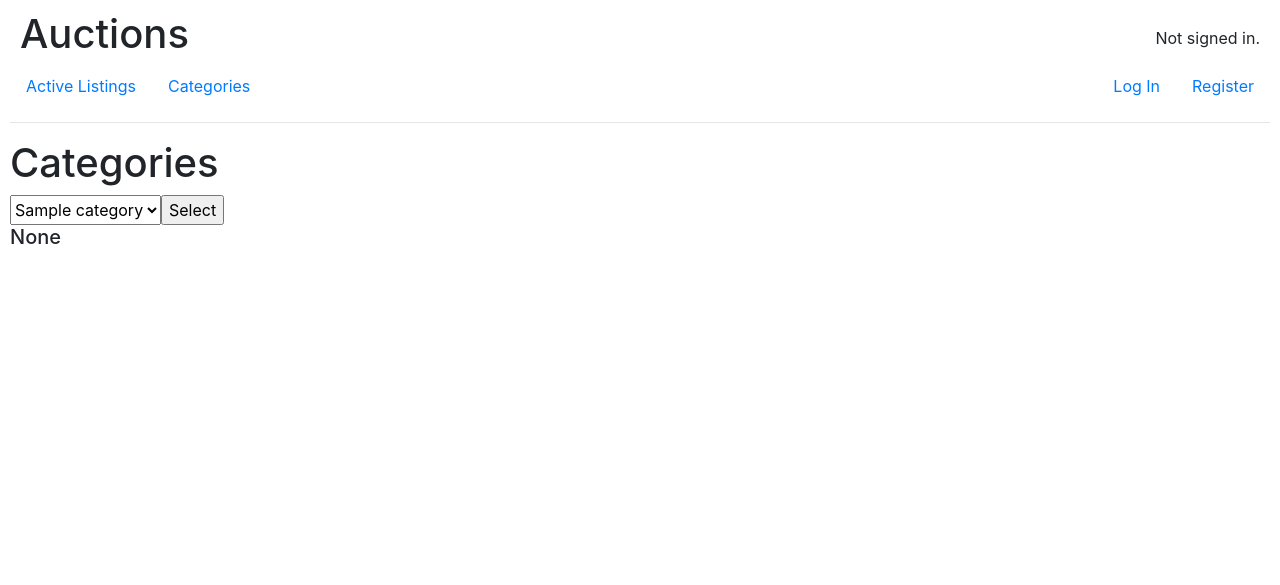
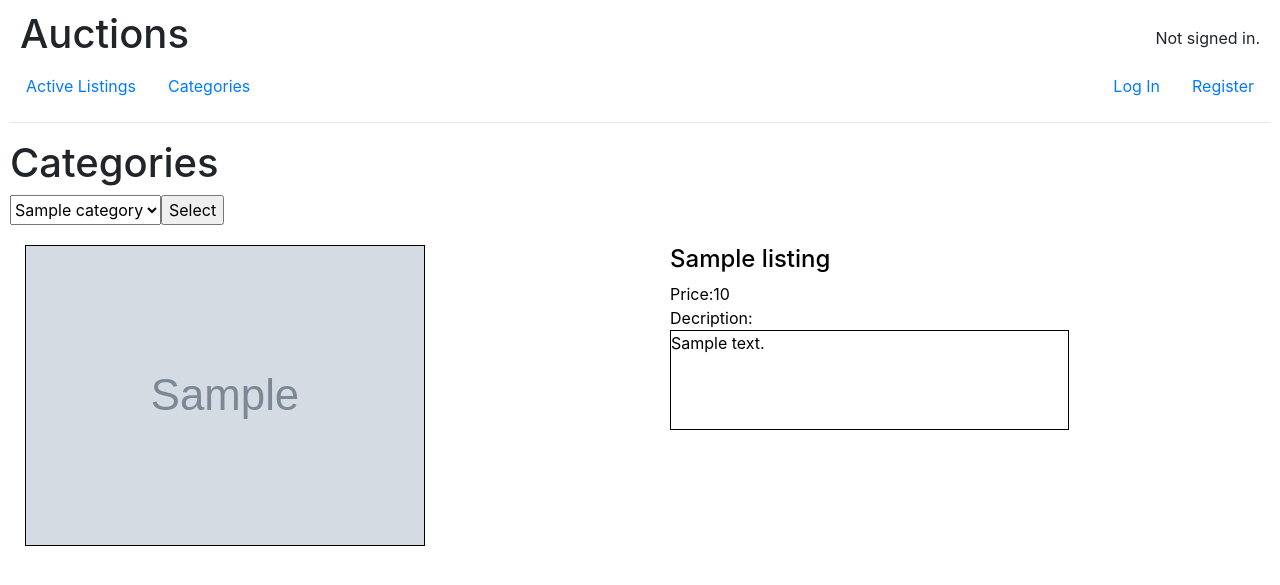
Before and after one commit to k2dums/commerce, a Django app: page /category in a window 1280 px wide. Shown: the top 585 px of the page. Run offline with Django 3.2, Linux system fonts and the light colour scheme; tables that the repository leaves empty hold one stand-in row (values such as "Sample post"); grey boxes marked "Sample" are stand-in pictures; some libraries are stand-ins or nearby versions.

Commit message:
copied the listing div wrapper for displaying the listed item

```diff
--- a/auctions/templates/auctions/category.html
+++ b/auctions/templates/auctions/category.html
@@ -13,8 +13,27 @@
         <input type="submit" value="Select">
     </div>
     <div>
-        {% for item in items %}
-        <h5>{{item}}</h5>
+        {% for listing in listings %}
+        <div class="row listing_wrapper">
+            <div class="col ">
+              <div class="img_listing"><img src="{{listing.img_url}}" alt="Item {{ listing.name }}"></div>
+            </div>
+            <div class="col">
+              <a href="{% url 'listing' listing.id %}">
+                <div class="col">
+                  <div class="name_listing"><h4>{{listing.name.capitalize}}</h4></div>
+                  <div class="price_wrapper_listing row">
+                    <span class="price_label_listing">Price: </span>
+                    <div class="price_listing">{{listing.price}}</div>
+                  </div>
+                  <div class="description_wrapper_listing">
+                    <div class="description_label_listing">Decription:</div>
+                    <div class="description_listing">{{listing.description}}</div>
+                  </div>
+               </div>
+            </a>
+            </div>
+          </div>
         {% empty %}
         <h5>None</h5>
         {% endfor %}
```
